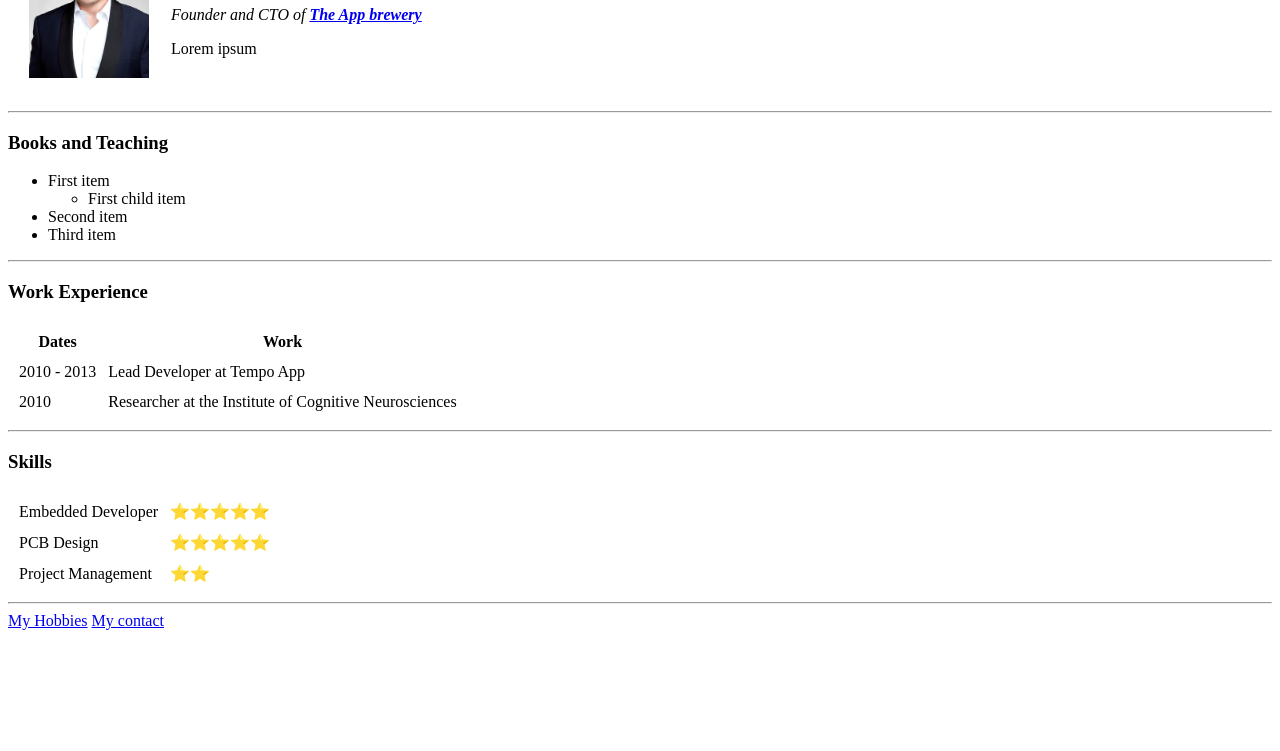
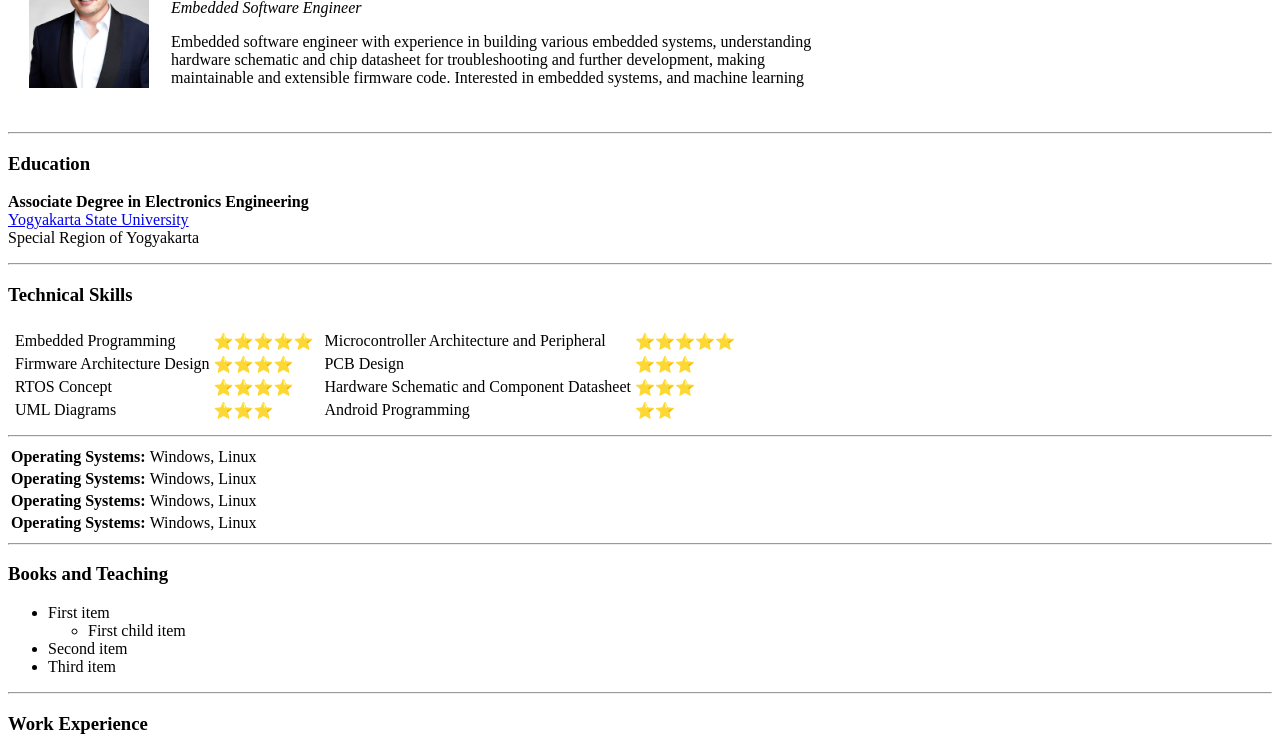
Before and after one commit to ilhamidin/cv, a plain HTML site: page index.html in a window 1280 px wide. Shown: the part 110-861 px from the top of the page. Before the commit the page ends 800 px from the top, so only its background shows below. Drawn offline with Linux system fonts and the light colour scheme.

Commit message:
Update the cv

```diff
--- a/index.html
+++ b/index.html
@@ -12,9 +12,85 @@
             <td><img src="images/Elon_Musk.jpg" alt="elon musk profile picture" width="120" height="159"></td>
             <td>
                 <h1>Ilham hamiddin</h1>
-                <p><em>Founder and CTO of <a href="https://appbrewery.com/"><strong>The App brewery</strong></a></em></p>
-                <p>Lorem ipsum</p>
+                <p><em>Embedded Software Engineer</em></p>
+                <p>Embedded software engineer with experience in building various embedded systems, understanding<br>
+                    hardware schematic and chip datasheet for troubleshooting and further development, making<br>
+                    maintainable and extensible firmware code. Interested in embedded systems, and machine learning</p>
             </td>
+        </tr>
+    </table>
+    <hr>
+    <h3>Education</h3>
+    <p>
+        <strong>Associate Degree in Electronics Engineering</strong>
+        <br>
+        <a href="https://www.uny.ac.id/">Yogyakarta State University</a>
+        <br>
+        Special Region of Yogyakarta
+    </p>
+    <hr>
+    <h3>Technical Skills</h3>
+    <table cellspacing="3">
+        <tr>
+            <td>
+                <table>
+                    <tr>
+                        <td>Embedded Programming</td>
+                        <td>⭐⭐⭐⭐⭐</td>
+                    </tr>
+                    <tr>
+                        <td>Firmware Architecture Design</td>
+                        <td>⭐⭐⭐⭐</td>
+                    </tr>
+                    <tr>
+                        <td>RTOS Concept</td>
+                        <td>⭐⭐⭐⭐</td>
+                    </tr>
+                    <tr>
+                        <td>UML Diagrams</td>
+                        <td>⭐⭐⭐</td>
+                    </tr>
+                </table>
+            </td>
+            <td>
+                <table>
+                    <tr>
+                        <td>Microcontroller Architecture and Peripheral</td>
+                        <td>⭐⭐⭐⭐⭐</td>
+                    </tr>
+                    <tr>
+                        <td>PCB Design</td>
+                        <td>⭐⭐⭐</td>
+                    </tr>
+                    <tr>
+                        <td>Hardware Schematic and Component Datasheet</td>
+                        <td>⭐⭐⭐</td>
+                    </tr>
+                    <tr>
+                        <td>Android Programming</td>
+                        <td>⭐⭐</td>
+                    </tr>
+                </table>
+            </td>
+        </tr>
+    </table>
+    <hr>
+    <table>
+        <tr>
+            <td><strong>Operating Systems:</strong></td>
+            <td>Windows, Linux</td>
+        </tr>
+        <tr>
+            <td><strong>Operating Systems:</strong></td>
+            <td>Windows, Linux</td>
+        </tr>
+        <tr>
+            <td><strong>Operating Systems:</strong></td>
+            <td>Windows, Linux</td>
+        </tr>
+        <tr>
+            <td><strong>Operating Systems:</strong></td>
+            <td>Windows, Linux</td>
         </tr>
     </table>
     <hr>
```
